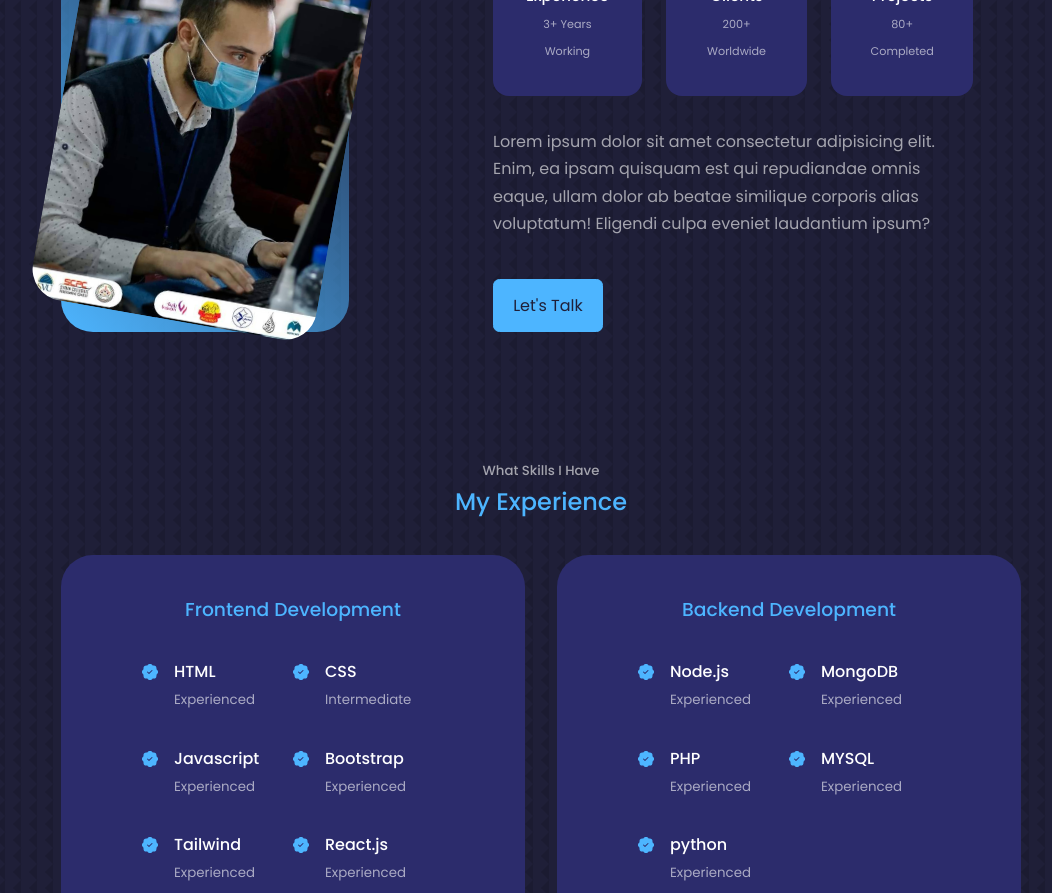
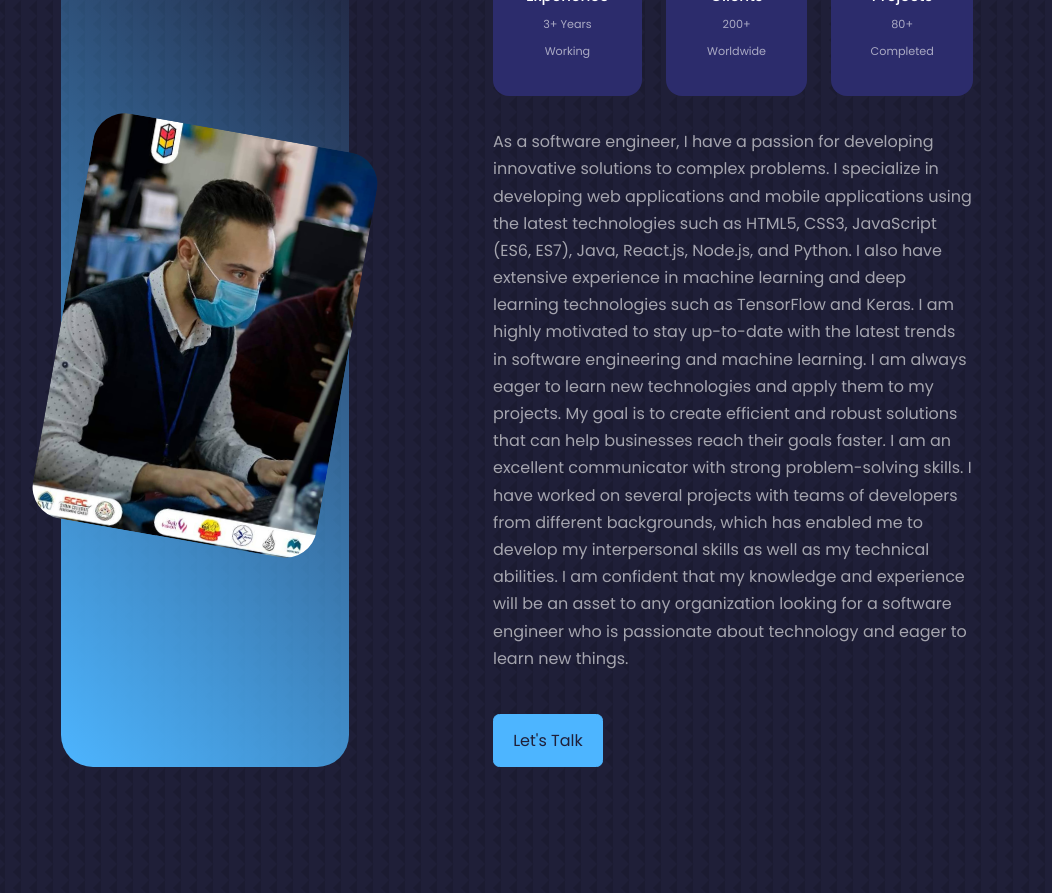
Before and after one commit to khederTa/MyPortfolio, a React (Create React App) app: page / in a window 1280 px wide. Shown: the part 1120-2013 px from the top of the page, without its empty margins (99-1151 px from the left). Built offline with nearby package versions, Linux system fonts and the light colour scheme.

Commit message:
Update About.jsx

```diff
--- a/src/components/about/About.jsx
+++ b/src/components/about/About.jsx
@@ -38,7 +38,13 @@ const About = () => {
           </div>
 
           <p>
-            Lorem ipsum dolor sit amet consectetur adipisicing elit. Enim, ea ipsam quisquam est qui repudiandae omnis eaque, ullam dolor ab beatae similique corporis alias voluptatum! Eligendi culpa eveniet laudantium ipsum?
+                As a software engineer, I have a passion for developing innovative solutions to complex problems. I specialize in developing web applications and mobile applications using the latest technologies such as HTML5, CSS3, JavaScript (ES6, ES7), Java, React.js, Node.js, and Python. I also have extensive experience in machine learning and deep learning technologies such as TensorFlow and Keras.
+
+I am highly motivated to stay up-to-date with the latest trends in software engineering and machine learning. I am always eager to learn new technologies and apply them to my projects. My goal is to create efficient and robust solutions that can help businesses reach their goals faster.
+
+I am an excellent communicator with strong problem-solving skills. I have worked on several projects with teams of developers from different backgrounds, which has enabled me to develop my interpersonal skills as well as my technical abilities.
+
+I am confident that my knowledge and experience will be an asset to any organization looking for a software engineer who is passionate about technology and eager to learn new things.
           </p>
           <a href="#content" className='btn btn-primary'>Let's Talk</a>
 
```
